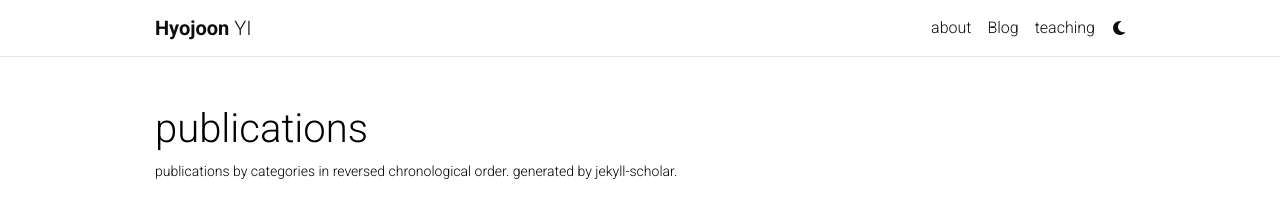
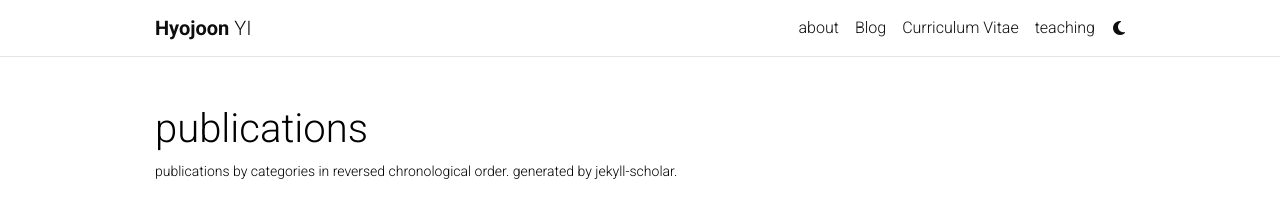
Before and after one commit to joonlaxy/joonlaxy.github.io, a Jekyll site: the page built from _pages/publications.md, in a window 1280 px wide. Shown: the top 211 px of the page. Built offline with Jekyll 4.4.1, drawn with Linux system fonts in a browser that asks for light colours; comment, search, counter and statistics services are not loaded; a style sheet for code colours, icons or effects is not loaded; grey boxes are pictures that could not be loaded.

Commit message:
docs : Add  CV tap

```diff
--- a/_includes/header.html
+++ b/_includes/header.html
@@ -61,6 +61,10 @@
                 </a>
               </li>
               {%- endif %}
+              <!-- CV -->
+              <li class="nav-item">
+                <a class="nav-link" href="/assets/pdf/example_pdf" target="_blank"  rel="noopener noreferrer" class="float-right">Curriculum Vitae</a>
+              </li>
 
               <!-- Other pages -->
               {%- assign sorted_pages = site.pages | sort: "nav_order" -%}
```
Also changed, not shown: _pages/cv.md (+1 -1 lines).
